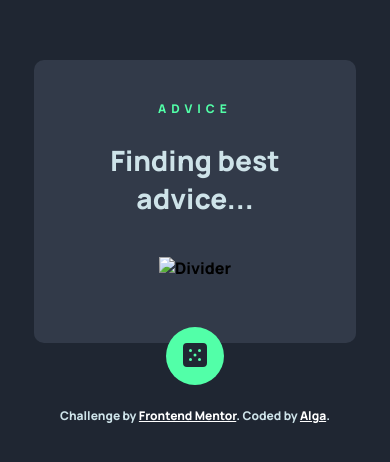
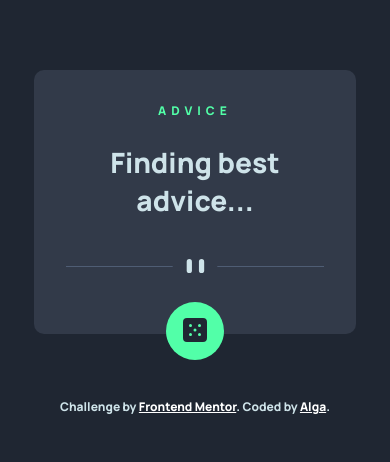
Before and after one commit to algavania/Advice-Generator, a website: page index.html in a window 390 px wide. Shown: the part 172-634 px from the top of the page. Drawn offline with nearby package versions, Linux system fonts and the light colour scheme; no server answers.

Commit message:
style: [AV] fix card padding + width and divider src

```diff
--- a/index.html
+++ b/index.html
@@ -24,7 +24,10 @@
                     ADVICE
                 </div>
                 <div class="quote--light" id="content-advice">Finding best advice...</div>
-                <img class="divider" src="./images//pattern-divider-desktop.svg" alt="Divider">
+                <picture>
+                    <source media="(max-width: 600px)" srcset="./images/pattern-divider-mobile.svg">
+                    <img class="divider" src="./images/pattern-divider-desktop.svg" alt="Divider">
+                </picture>
                 <button class="btn-circle btn-absolute" onclick="generateAdvice()">
                     <img src="./images/icon-dice.svg" alt="Icon">
                 </button>
--- a/styles.css
+++ b/styles.css
@@ -23,9 +23,9 @@ body {
 
 .card {
     position: relative;
-    padding: 2.5rem;
+    padding: 2.8rem;
     border-radius: 10px;
-    width: 28rem;
+    width: 35rem;
     background-color: hsl(217, 19%, 24%);
 }
 
@@ -96,8 +96,6 @@ button:hover {
     }
     .card {
         width: 90%;
-    }
-    .btn-absolute {
-        bottom: -15%;
+        padding: 2rem;
     }
 }
```
